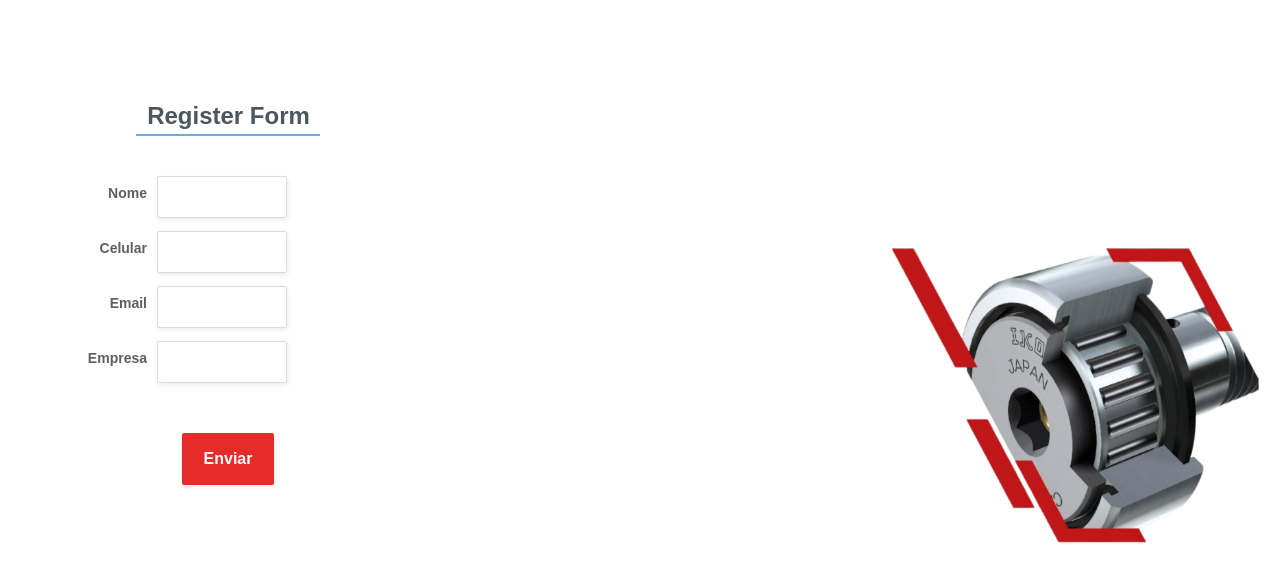
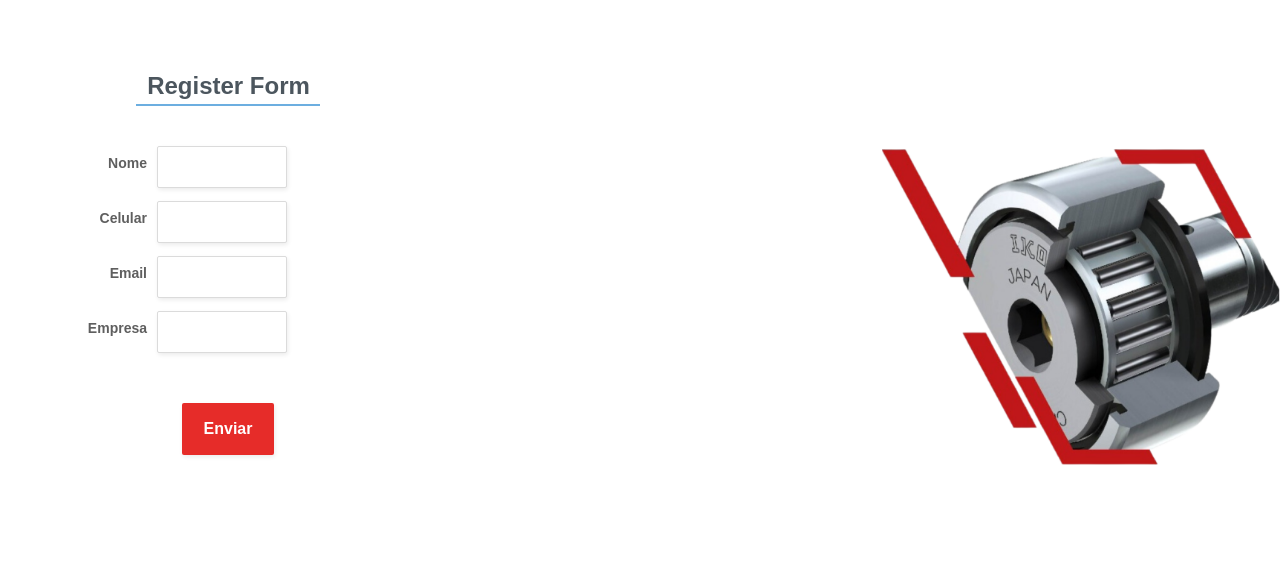
Before and after one commit to MurilloDiasDev/sample, a plain HTML site: page index.html in a window 1280 px wide. Shown: the part 134-716 px from the top of the page. Drawn offline with Linux system fonts and the light colour scheme.

Commit message:
teste com responcividade e grid

```diff
--- a/index.html
+++ b/index.html
@@ -25,8 +25,8 @@
     <div class="d-flex d-sm-flex d-md-flex d-lg-flex d-xl-flex flex-column align-items-center flex-sm-column align-items-sm-center flex-md-column justify-content-md-center align-items-md-center flex-lg-row justify-content-lg-center flex-xl-row justify-content-xl-around">
         <div>
             <div class="row register-form" style="margin: 0px;width: auto;">
-                <div class="col" style="height: 793px;width: 395px;padding-left: 0px;">
-                    <form class="shadow-none custom-form" style="width: 320px;padding-top: 55px;padding-left: 55px;border-color: rgba(0,0,0,0);">
+                <div class="col" style="height: 616px;width: 395px;padding-left: 0px;">
+                    <form class="shadow-none custom-form" style="width: 320px;padding-top: 55px;padding-left: 55px;border-color: rgba(0,0,0,0);height: 634px;margin-top: 20px;">
                         <h1 style="height: 34px;padding-left: 11px;padding-bottom: 25px;">Register Form</h1>
                         <div class="form-row d-sm-flex form-group" style="margin-top: -20px;margin-left: -64px;margin-bottom: 20px;">
                             <div class="col-sm-4 label-column"><label class="col-form-label" for="name-input-field">Nome</label></div>
@@ -48,7 +48,7 @@
             </div>
         </div>
         <div style="width: 397px;height: 21px;min-width: auto;border-style: none;"></div>
-        <div class="text-right text-sm-center text-md-center text-lg-right text-xl-right" style="width: 380px;min-width: auto;"><img src="assets/img/Design%20sem%20nome%20(1).png" style="height: 320px;width: 370px;min-width: 0px;"></div>
+        <div class="text-right text-sm-center text-md-center text-lg-right text-xl-right" style="width: 380px;min-width: auto;"><img src="assets/img/Design%20sem%20nome%20(1).png" style="height: 343px;width: 401px;min-width: 0px;"></div>
     </div>
     <script src="assets/js/jquery.min.js"></script>
     <script src="assets/bootstrap/js/bootstrap.min.js"></script>
```
